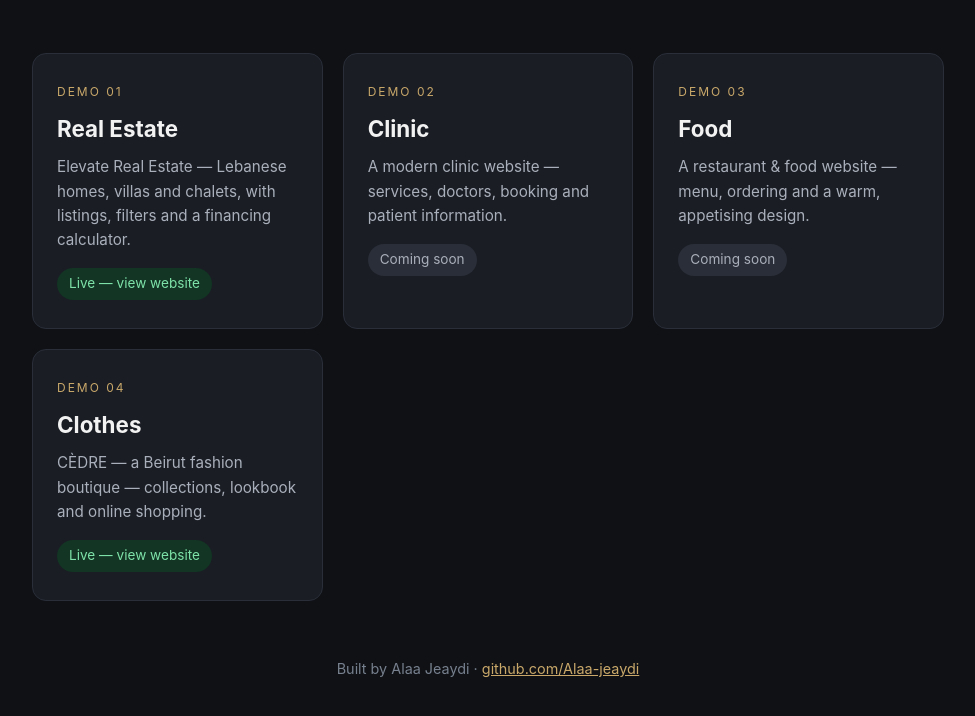
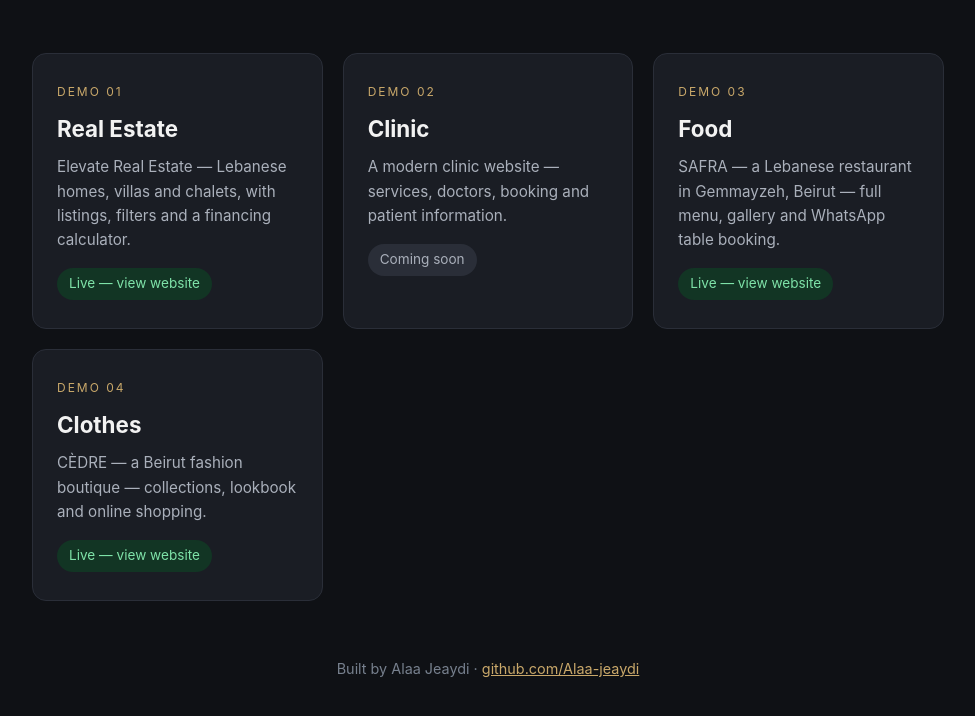
Before and after one commit to Alaa-jeaydi/portfolio, a plain HTML site: page index.html in a window 1280 px wide. Shown: the part 194-910 px from the top of the page, without its empty margins (152-1127 px from the left). Drawn offline with Linux system fonts and the light colour scheme.

Commit message:
Mark Food demo live — SAFRA

```diff
--- a/index.html
+++ b/index.html
@@ -41,12 +41,12 @@
     <p>A modern clinic website — services, doctors, booking and patient information.</p>
     <span class="status soon">Coming soon</span>
   </div>
-  <div class="card">
+  <a class="card" href="food/">
     <div class="tag">Demo 03</div>
     <h2>Food</h2>
-    <p>A restaurant &amp; food website — menu, ordering and a warm, appetising design.</p>
-    <span class="status soon">Coming soon</span>
-  </div>
+    <p>SAFRA — a Lebanese restaurant in Gemmayzeh, Beirut — full menu, gallery and WhatsApp table booking.</p>
+    <span class="status">Live — view website</span>
+  </a>
   <a class="card" href="clothes/">
     <div class="tag">Demo 04</div>
     <h2>Clothes</h2>
```
